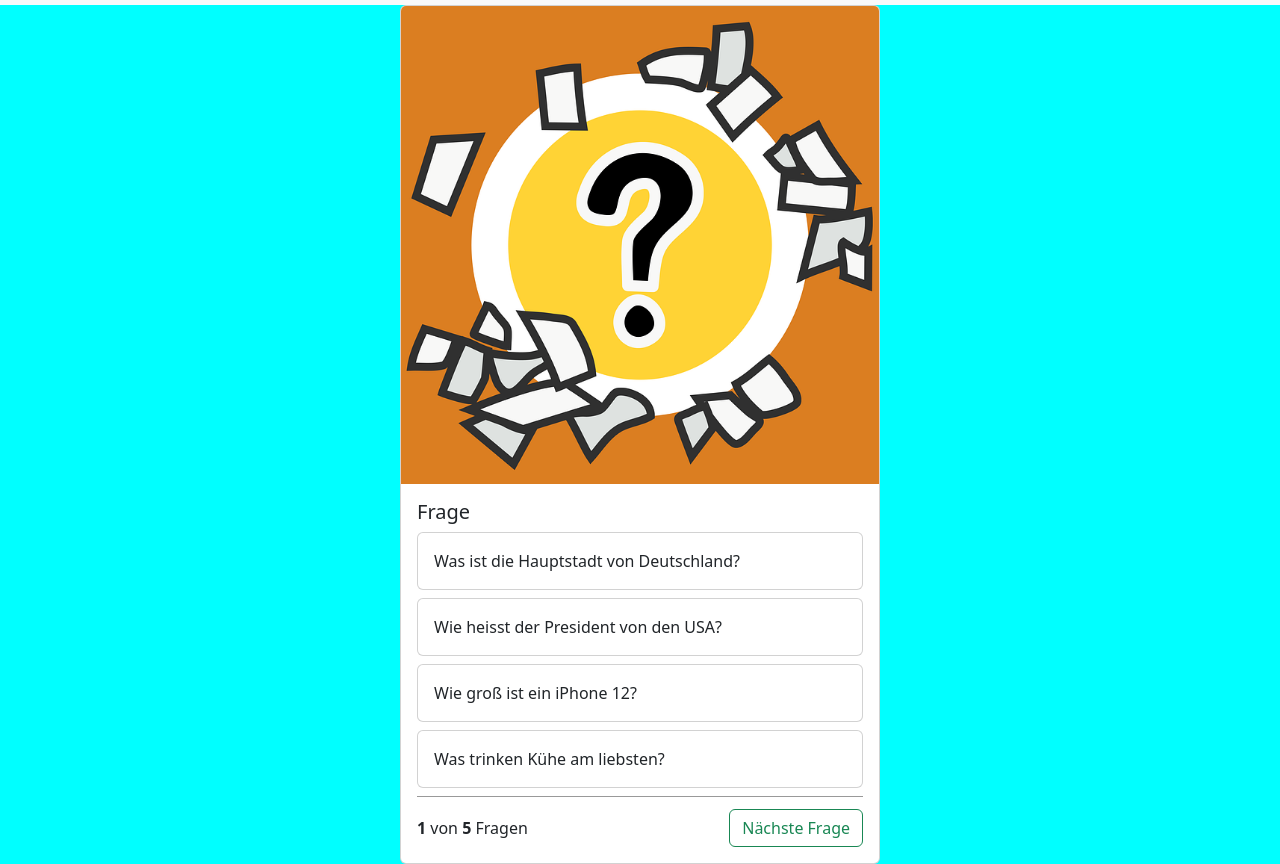
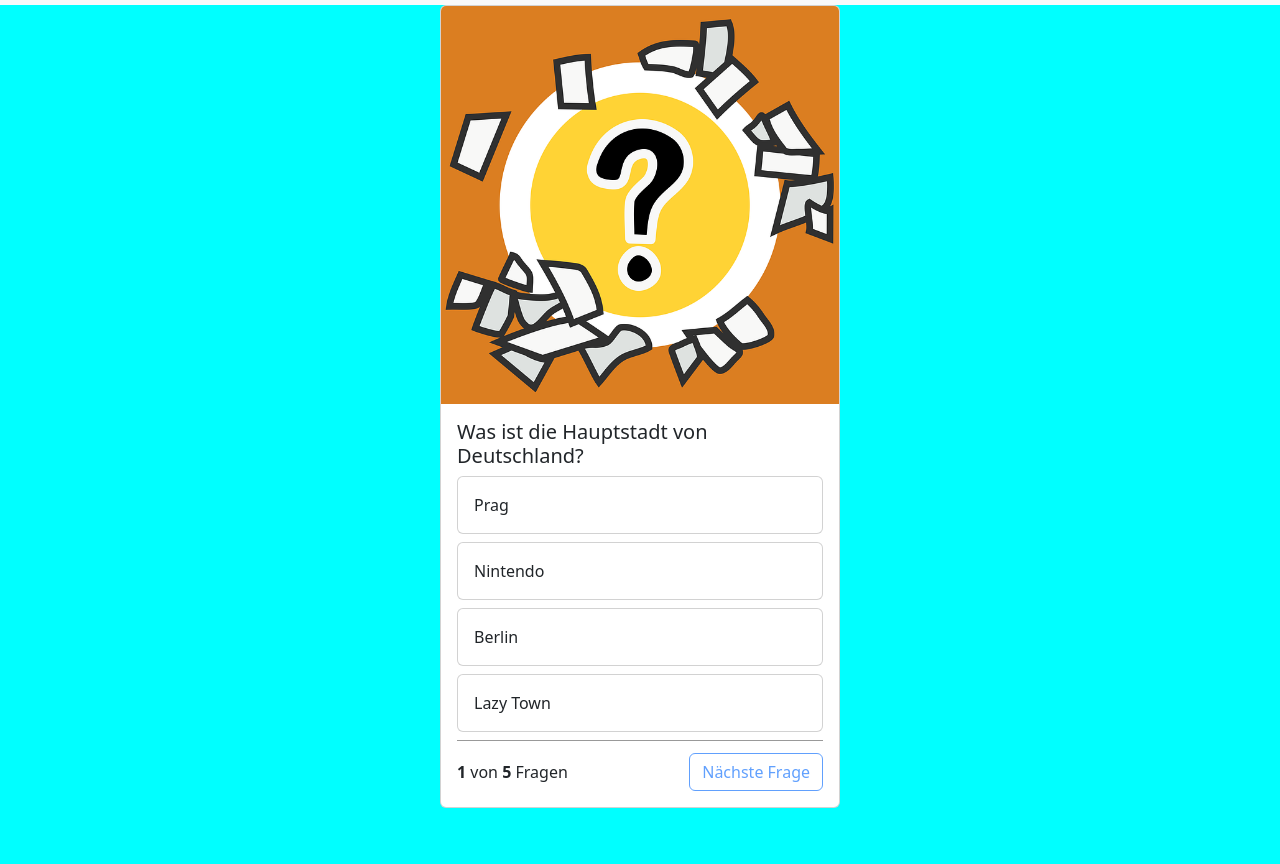
Before and after one commit to IvanGomes9777/quizapp, a website: page quiz.html in a window 1280 px wide. Shown: the part 45-909 px from the top of the page. After the commit the page ends 853 px from the top, so only its background shows below. Drawn offline with nearby package versions, Linux system fonts and the light colour scheme.

Commit message:
update quiz app

```diff
--- a/quiz.html
+++ b/quiz.html
@@ -8,7 +8,7 @@
     <link rel="stylesheet" href="style.css">
     <script src="script.js"></script>
 </head>
-<body>
+<body onload="render()">
     <nav class="navbar bg-body-tertiary">
         <div class="container-fluid">
           <span class="navbar-brand mb-0 h1">QuizApp</span>
@@ -16,35 +16,45 @@
       </nav>
       <div class="container">
       <div class="card quiz-card">
-        <img src="img/quizimg.png" class="card-img-top" alt="...">
-        <div class="card-body">
-          <h5 class="card-title">Frage</h5>
-          <div class="card mb-2">
-            <div class="card-body">
-              Was ist die Hauptstadt von Deutschland?
+        <img id="header-img" src="img/quizimg.png" class="card-img-top" alt="...">
+
+        <div class="card-body" id="endScreen" style="display: none;">
+           <div class="endScreenText">
+            <h1>Quiz beendet!</h1>
+        </div>
+
+        <div style="text-align: center;">
+            <p>Du hast <b id="amount-Of-Right-questions">XXX</b> von <b id="amountOfQuestions">XXX</b> Fragen richtig beantwortet</p>
+        </div>
+        </div>
+
+        <div id="questionBody" class="card-body">
+          <h5 class="card-title" id="questiontext">Frage</h5>
+          <div class="card quiz-answer-card mb-2" onclick="answer('answer_1')">
+            <div class="card-body" id="answer_1">
+              Katze
             </div>
           </div>
-          <div class="card mb-2">
-            <div class="card-body">
-              Wie heisst der President von den USA?
+          <div class="card quiz-answer-card mb-2" onclick="answer('answer_2')">
+            <div class="card-body" id="answer_2">
+              Katze
             </div>
           </div>
-          <div class="card mb-2">
-            <div class="card-body">
-              Wie groß ist ein iPhone 12?
+          <div class="card quiz-answer-card mb-2" onclick="answer('answer_3')" >
+            <div class="card-body" id="answer_3">
+              Katze
             </div>
           </div>
-          <div class="card mb-2">
-            <div class="card-body">
-              Was trinken Kühe am liebsten?
+          <div class="card quiz-answer-card mb-2" onclick="answer('answer_4')" >
+            <div class="card-body" id="answer_4">
+              Katze
             </div>
           </div>
           <div class="quiz-footer">
             <span>
-            <b>1</b> von <b>5</b> Fragen
+            <b id="questions-length-one"></b> von <b id="questions-length"></b> Fragen
         </span>
-        <button type="button" class="btn btn-outline-success">Nächste Frage</button>
-
+        <button onclick="nextQuestion()" type="button" disabled id="next-button" class="btn btn-outline-primary">Nächste Frage</button>
               </div>
       </div>
 
--- a/script.js
+++ b/script.js
@@ -7,4 +7,98 @@ let questions = [
     answer_4: "Lazy Town",
     right_answer: 3,
   },
+  {
+    question: "Wer hat Microsoft erfunden?",
+    answer_1: "Steve Wonder",
+    answer_2: "Bushido",
+    answer_3: "Bill Gates",
+    answer_4: "Sportakus",
+    right_answer: 3,
+  },
+  {
+    question: "Wie viele Monate haben 28 Tage?",
+    answer_1: 12,
+    answer_2: 1,
+    answer_3: 6,
+    answer_4: "Helene Fischer",
+    right_answer: 1,
+  },
+  {
+    question: "Wer ist der beste Fussballspieler aller Zeiten(TheGOAT)",
+    answer_1: "Harry Maguire",
+    answer_2: "Michael Jackson",
+    answer_3: "Lionel Messi",
+    answer_4: "Cristiano Ronaldo (Hehehe..Suuiii)",
+    right_answer: 4,
+  },
+  {
+    question: "Wähle den besten Verein der Welt aus",
+    answer_1: "Manchester United",
+    answer_2: "Bayern München",
+    answer_3: "HALA Madrid",
+    answer_4: "VARcelona",
+    right_answer: 3,
+  },
 ];
+
+let rightQuestions = 0;
+let currentQuestion = 0;
+
+function render() {
+  document.getElementById("questions-length").innerHTML = questions.length;
+  showQuestion();
+}
+
+function showQuestion() {
+  if (currentQuestion >= questions.length) {
+    document.getElementById("endScreen").style = "";
+    document.getElementById("questionBody").style = `display:none`;
+    document.getElementById("amountOfQuestions").innerHTML = questions.length;
+    document.getElementById("amount-Of-Right-questions").innerHTML = rightQuestions;
+    document.getElementById('header-img').src ='img/trophy.png';
+  } else {
+    let question = questions[currentQuestion];
+    document.getElementById("questions-length-one").innerHTML =
+      currentQuestion + 1;
+    document.getElementById("questiontext").innerHTML = question["question"];
+    document.getElementById("answer_1").innerHTML = question["answer_1"];
+    document.getElementById("answer_2").innerHTML = question["answer_2"];
+    document.getElementById("answer_3").innerHTML = question["answer_3"];
+    document.getElementById("answer_4").innerHTML = question["answer_4"];
+  }
+}
+
+function answer(selection) {
+  let question = questions[currentQuestion];
+
+  let selectedQuestionNumber = selection.slice(-1);
+
+  let idOfRightAnswer = `answer_${question["right_answer"]}`;
+
+  if (selectedQuestionNumber == question["right_answer"]) {
+    document.getElementById(selection).parentElement.classList.add("bg-success");
+    rightQuestions++;//plus 1 wenn ergebnis richtig ist
+  } else {
+    document.getElementById(selection).parentElement.classList.add("bg-danger");
+    document.getElementById(idOfRightAnswer).parentElement.classList.add("bg-success");
+  }
+  document.getElementById("next-button").disabled = false;
+}
+
+function nextQuestion() {
+  currentQuestion++; // plus 1 um nächste frage anzuzeigen
+  document.getElementById("next-button").disabled = true;
+  resetAnswerButtons();
+  showQuestion(); //um den inhalt erneut anzuzeigen
+}
+
+function resetAnswerButtons() {
+  document.getElementById("answer_1").parentNode.classList.remove("bg-danger");
+  document.getElementById("answer_1").parentNode.classList.remove("bg-success");
+  document.getElementById("answer_2").parentNode.classList.remove("bg-danger");
+  document.getElementById("answer_2").parentNode.classList.remove("bg-success");
+  document.getElementById("answer_3").parentNode.classList.remove("bg-danger");
+  document.getElementById("answer_3").parentNode.classList.remove("bg-success");
+  document.getElementById("answer_4").parentNode.classList.remove("bg-danger");
+  document.getElementById("answer_4").parentNode.classList.remove("bg-success");
+}
--- a/style.css
+++ b/style.css
@@ -1,5 +1,9 @@
 body {
   background-color: aqua;
+}
+
+.quiz-card {
+  width: 25rem;
 }
 
 .container {
@@ -13,11 +17,29 @@ body {
 .quiz-footer {
   display: flex;
   justify-content: space-between;
- align-items: center;
- border-top: 1px solid rgba(0, 0, 0, 0.4);
- padding-top: 12px;
+  align-items: center;
+  border-top: 1px solid rgba(0, 0, 0, 0.4);
+  padding-top: 12px;
 }
 
-.quiz-card{
-  width: 30rem;
+.quiz-answer-card:hover {
+  cursor: pointer;
+  background-color: rgba(0, 0, 0, 0.2);
 }
+
+.bg-success,
+.bg-danger {
+  color: white;
+}
+
+.trophy-img-container img{
+  width: 100%;
+}
+
+.endScreenText{
+  display: flex;
+  flex-direction: column;
+  align-items: center;
+  justify-content: center;
+
+}
```
Also changed, not shown: img/trophy.png (added).
